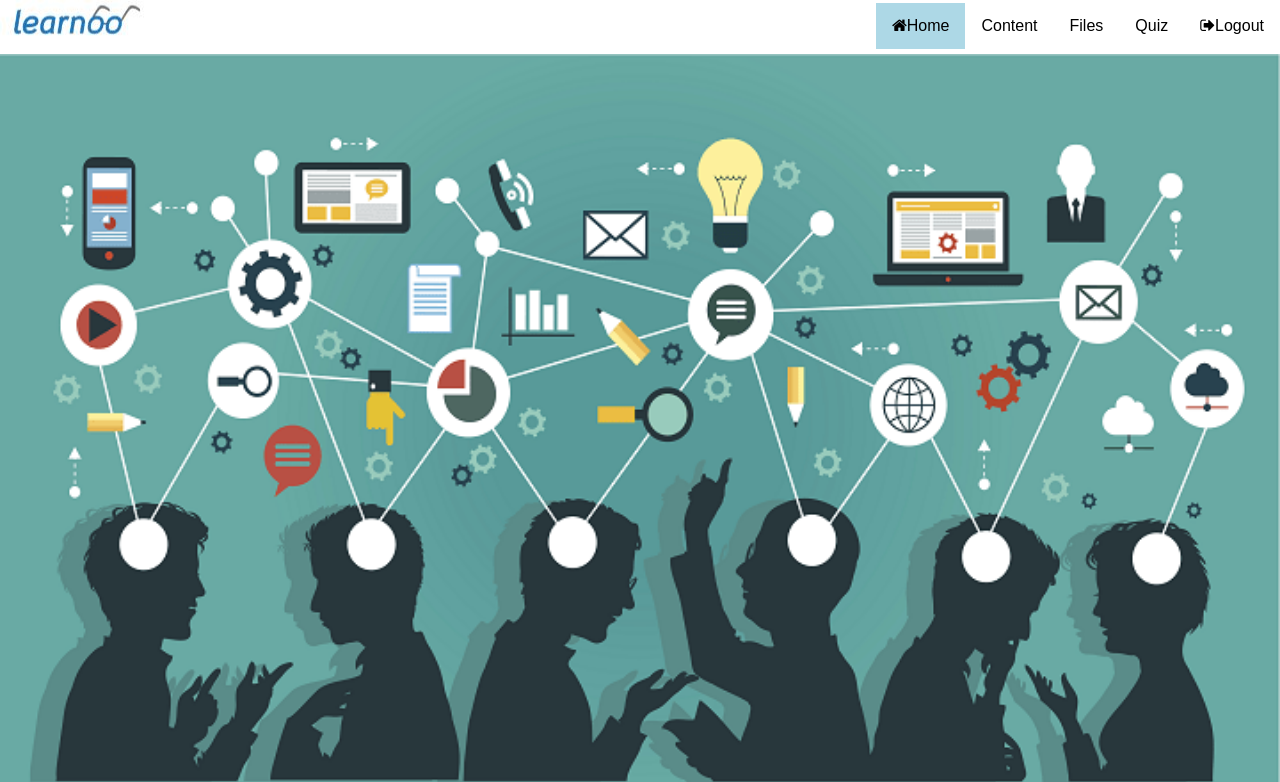
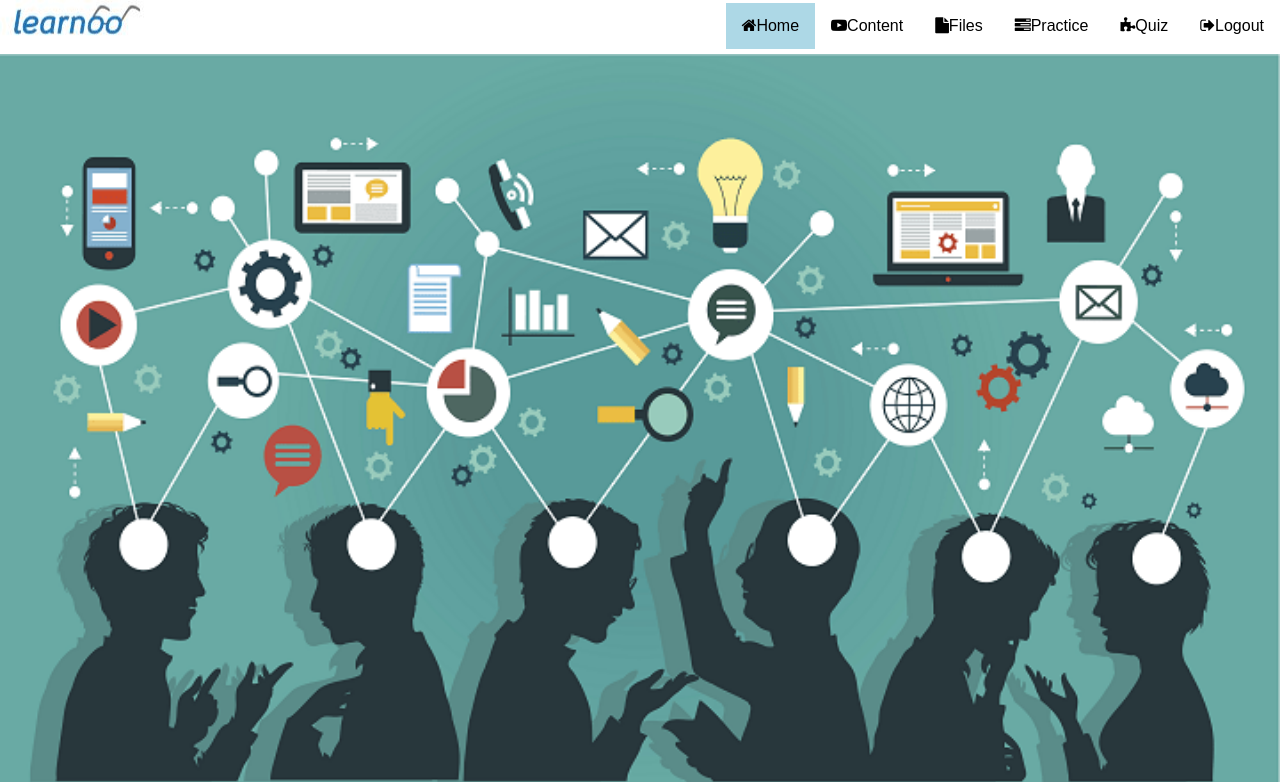
Before and after one commit to Manvisekhri08/Learning-Portal, a Flask app: page /homepage/ in a window 1280 px wide. Shown: the top 782 px of the page. Run offline with Flask 2, Linux system fonts and the light colour scheme.

Commit message:
Update front.html

```diff
--- a/templates/front.html
+++ b/templates/front.html
@@ -10,11 +10,12 @@
         <div class="nav">
           <img src="../static/name.JPG" style="width: 150px; height:50px;">
           <a href="{{url_for('index')}} " style="margin-top:3px;margin-bottom:3px;"><i class="fa fa-sign-out"></i>Logout</a>
-          <a href="{{url_for('quiz')}} " style="margin-top:3px;margin-bottom:3px;">Quiz</a>
-          <a href="{{url_for('files')}} " style="margin-top:3px;margin-bottom:3px;">Files</a>
-          <a href="#content" style=" margin-top:3px;margin-bottom:3px;">Content</a>
+          <a href="{{url_for('quiz3')}} " style="margin-top:3px;margin-bottom:3px;"><i class="fa fa-puzzle-piece"></i>Quiz</a>
+          <a href="{{url_for('quiz')}} " style="margin-top:3px;margin-bottom:3px;"><i class="fa fa-tasks"></i>Practice</a>
+          <a href="{{url_for('files')}} " style="margin-top:3px;margin-bottom:3px;"><i class="fa fa-file" ></i>Files</a>
+          <a href="#content" style=" margin-top:3px;margin-bottom:3px;"><i class="fa fa-youtube-play"></i>Content</a>
         <a style=" margin-top:3px;margin-bottom:3px;background-color:lightblue; " href="{{url_for('homepage')}}"><i class="fa fa-home"></i>Home</a>
-        </div>
+      </div>
       </header>
       <div>
         <img style="width:100%; height:40%" src="../static/back.jpg">
```
